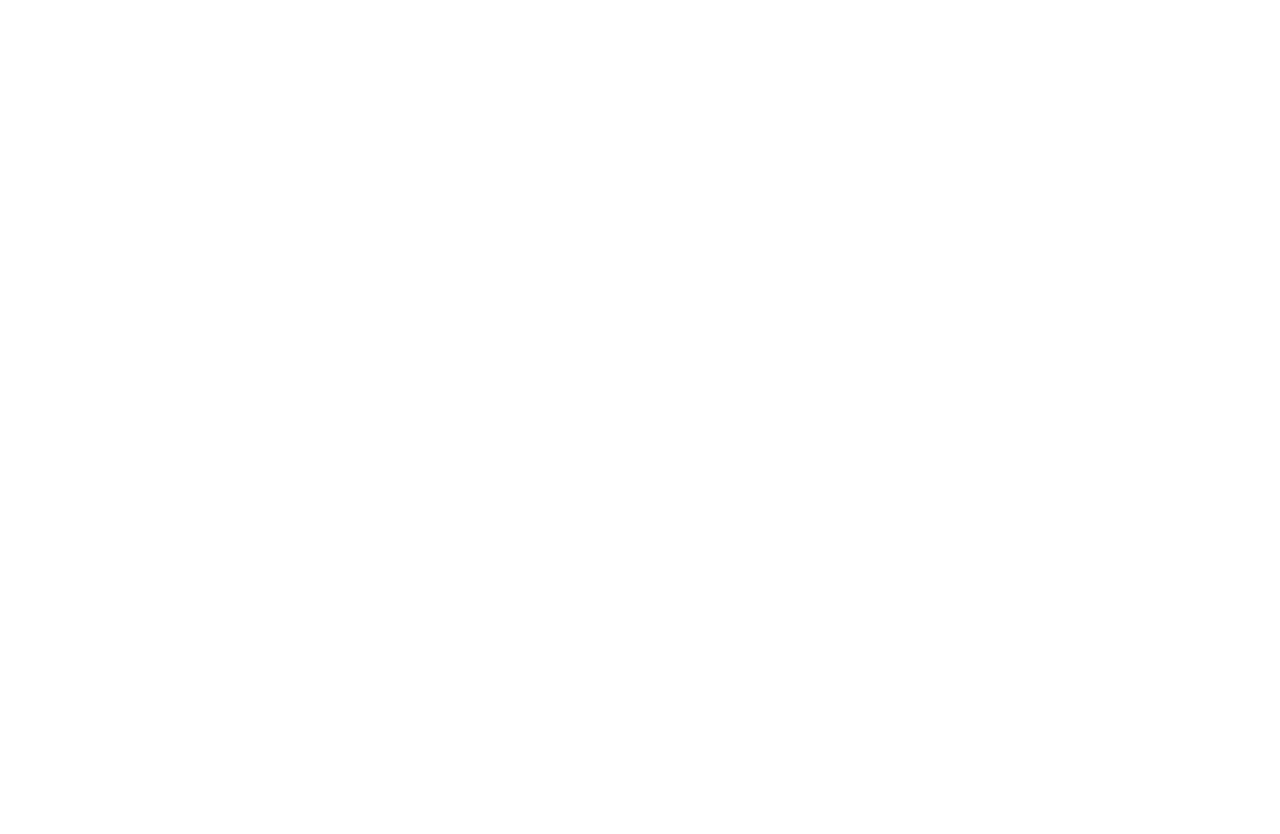
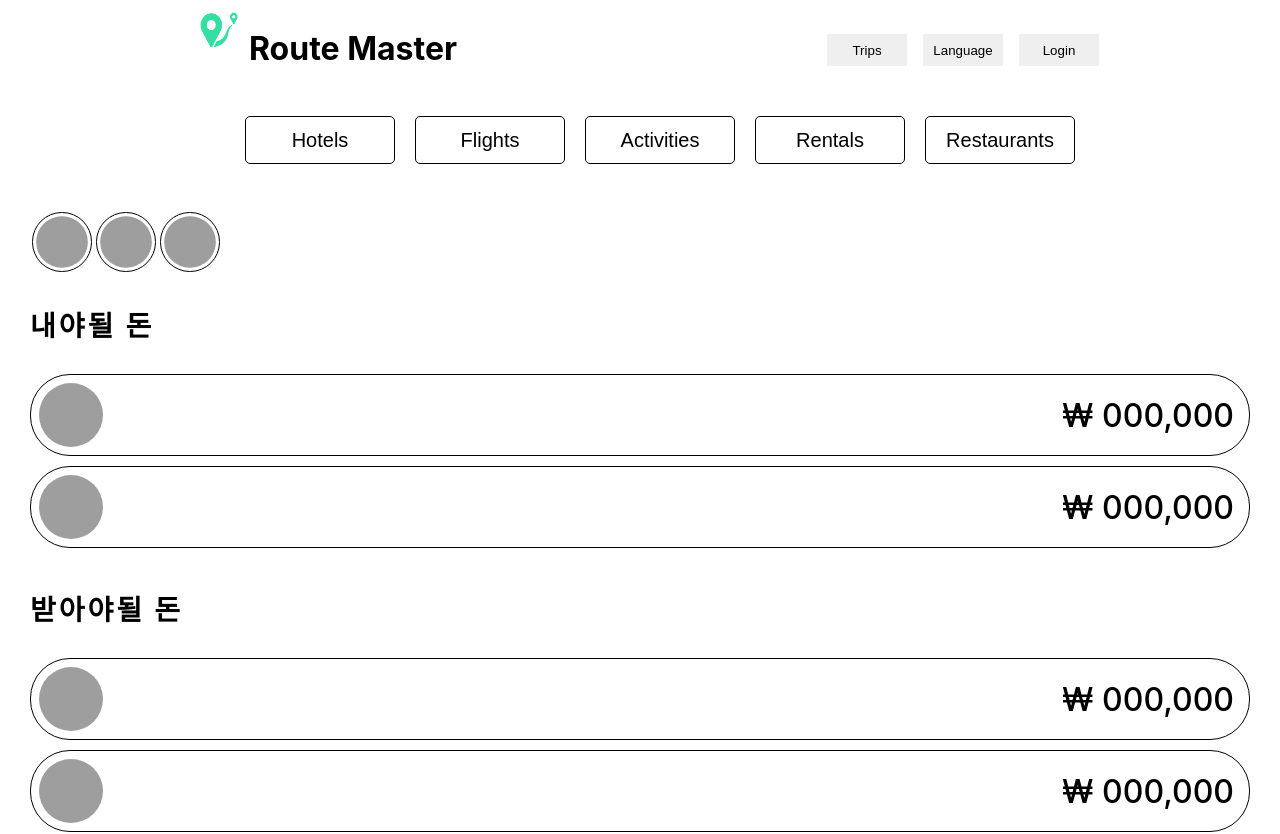
Before and after one commit to umtuk/RouteMaster_FrontEnd, a React (Create React App) app: page /calculate/123/jin in a window 1280 px wide. Before the commit this address had no page. Shown: the top 834 px of the page. Before the commit the page ends 800 px from the top, so only its background shows below. Built offline with nearby package versions, Linux system fonts and the light colour scheme; grey boxes are pictures that could not be loaded.

Commit message:
feat:calculationDetail

```diff
--- a/src/App.tsx
+++ b/src/App.tsx
@@ -2,6 +2,7 @@ import { BrowserRouter, Route, Routes } from 'react-router-dom';
 import './App.css';
 import Layout from 'components/Layout/Layout';
 import Calculation from 'pages/Calculation/Calculation';
+import CalculationDetail from 'pages/Calculation/Detail/Detail';
 import Main from './pages/main';
 import Login from './pages/login';
 import PlanList from './pages/plan-list';
@@ -22,6 +23,10 @@ function App(): JSX.Element {
             <Route path="/plan-list/plans" element={<Plans />} />
             <Route path="/hotels" element={<Hotels />} />
             <Route path="/calculate/:id" element={<Calculation />} />
+            <Route
+              path="/calculate/:id/:name"
+              element={<CalculationDetail />}
+            />
           </Route>
         </Routes>
       </BrowserRouter>
--- /dev/null
+++ b/src/components/CalButton/CalButton.tsx
@@ -0,0 +1,13 @@
+import { Link } from 'react-router-dom';
+
+function CalButton(): JSX.Element {
+  return (
+    <div>
+      <Link to="/calculate/123/jin">
+        <button type="submit">정산하기</button>
+      </Link>
+    </div>
+  );
+}
+
+export default CalButton;
--- a/src/components/PriceList/PriceList.module.css
+++ b/src/components/PriceList/PriceList.module.css
@@ -36,4 +36,6 @@
   align-items: center;
   margin: 15px;
   font-size: 2rem;
+  font-weight: 500;
+  letter-spacing: 0;
 }
--- a/src/components/PriceList/PriceList.tsx
+++ b/src/components/PriceList/PriceList.tsx
@@ -21,9 +21,6 @@ function PriceList(): JSX.Element {
         </div>
         <div className={styles.price}>₩ 000,000</div>
       </div>
-      <div>
-        <button type="submit">정산하기</button>
-      </div>
     </div>
   );
 }
--- a/src/pages/Calculation/Calculation.tsx
+++ b/src/pages/Calculation/Calculation.tsx
@@ -1,6 +1,7 @@
 import PersonList from 'components/PersonList/PersonList';
 import PriceList from 'components/PriceList/PriceList';
 import TotalPrice from 'components/TotalPrice/TotalPrice';
+import CalButton from 'components/CalButton/CalButton';
 import styles from './Calculation.module.css';
 
 function Calculation(): JSX.Element {
@@ -9,6 +10,7 @@ function Calculation(): JSX.Element {
       <PersonList />
       <TotalPrice />
       <PriceList />
+      <CalButton />
     </div>
   );
 }
--- /dev/null
+++ b/src/pages/Calculation/Detail/Detail.module.css
@@ -0,0 +1,11 @@
+.container {
+  min-height: calc(100vh - 250px);
+  display: flex;
+  flex-direction: column;
+  gap: 30px;
+  margin: 30px;
+  text-align: start;
+  font-weight: 800;
+  font-size: 1.75rem;
+  letter-spacing: 3px;
+}
--- /dev/null
+++ b/src/pages/Calculation/Detail/Detail.tsx
@@ -0,0 +1,23 @@
+import PriceList from 'components/PriceList/PriceList';
+import PersonList from 'components/PersonList/PersonList';
+import CalButton from 'components/CalButton/CalButton';
+import styles from './Detail.module.css';
+
+function CalculationDetail(): JSX.Element {
+  return (
+    <div className={styles.container}>
+      <PersonList />
+      <div>
+        내야될 돈
+        <PriceList />
+      </div>
+      <div>
+        받아야될 돈
+        <PriceList />
+      </div>
+      <CalButton />
+    </div>
+  );
+}
+
+export default CalculationDetail;
```
